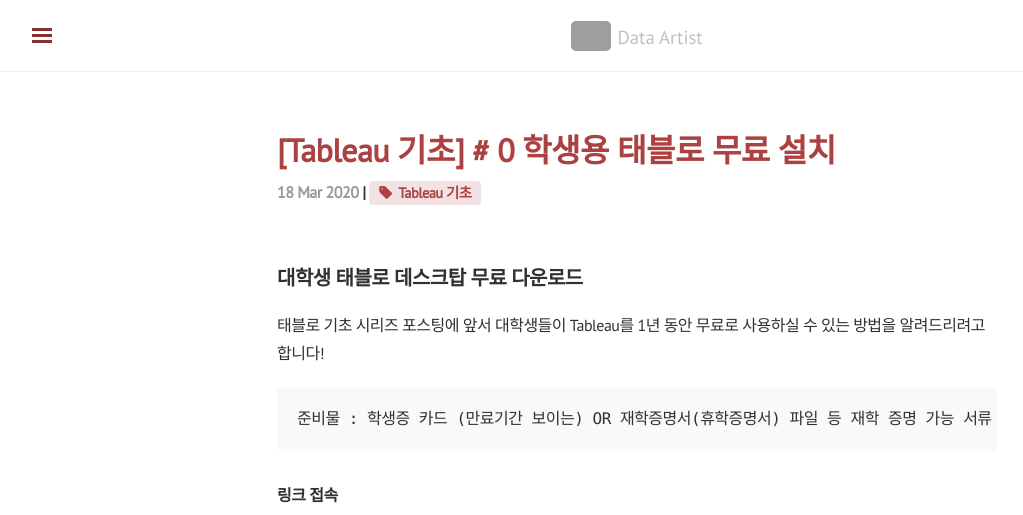
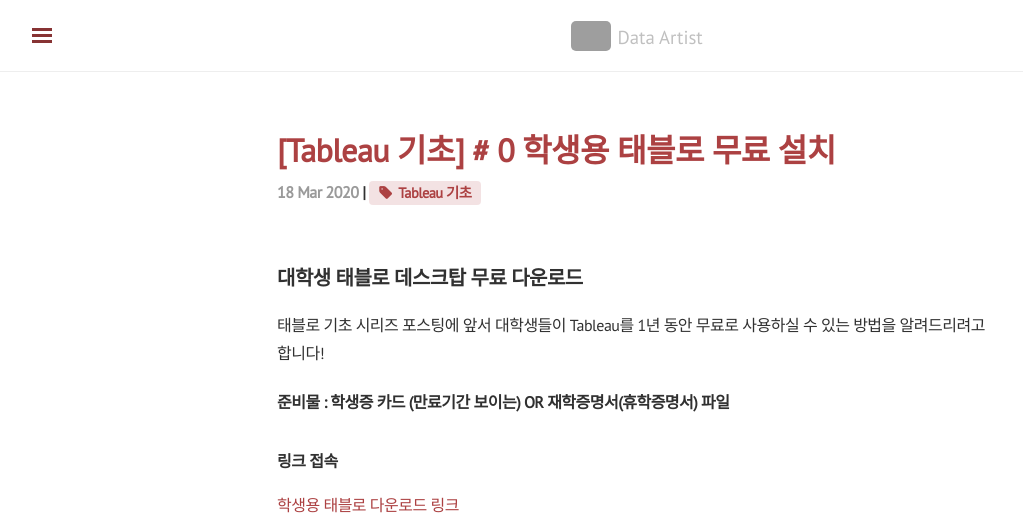
Before and after one commit to shanny924/shanny924.github.io, a Jekyll site: the page built from _posts/2020-03-18-basic#1.md, in a window 1280 px wide and 900 px high, cut to the strip 0-515 px from the top of the window. Shown: the whole strip, without its empty margins (3-1026 px from the left). Built offline with Jekyll 4.4.1, drawn with Linux system fonts in a browser that asks for light colours; nearby versions of some CDN libraries; comment, search, counter and statistics services are not loaded; grey boxes are pictures that could not be loaded.

Commit message:
Update 2020-03-18-basic#1.md

````diff
--- a/_posts/2020-03-18-basic#1.md
+++ b/_posts/2020-03-18-basic#1.md
@@ -9,9 +9,7 @@
 
 태블로 기초 시리즈 포스팅에 앞서 대학생들이 Tableau를 1년 동안 무료로 사용하실 수 있는 방법을 알려드리려고 합니다!
 
-```
-준비물 : 학생증 카드 (만료기간 보이는) OR 재학증명서(휴학증명서) 파일 등 재학 증명 가능 서류
-```
+**준비물 : 학생증 카드 (만료기간 보이는) OR 재학증명서(휴학증명서) 파일**
 
 ### 링크 접속
 
````
